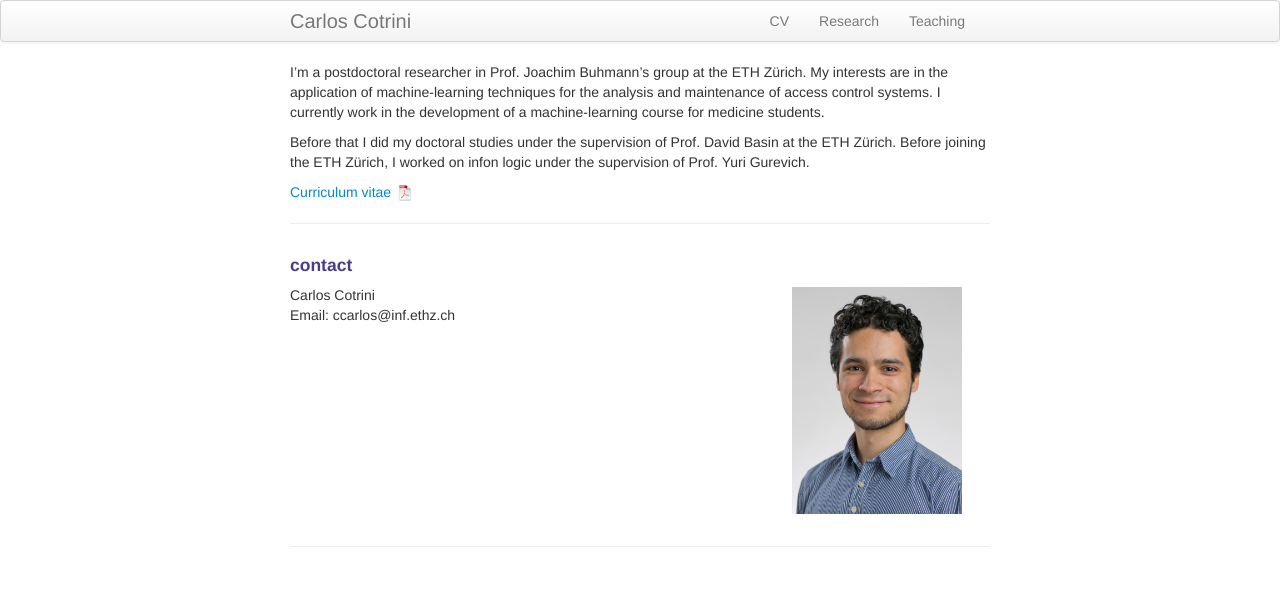
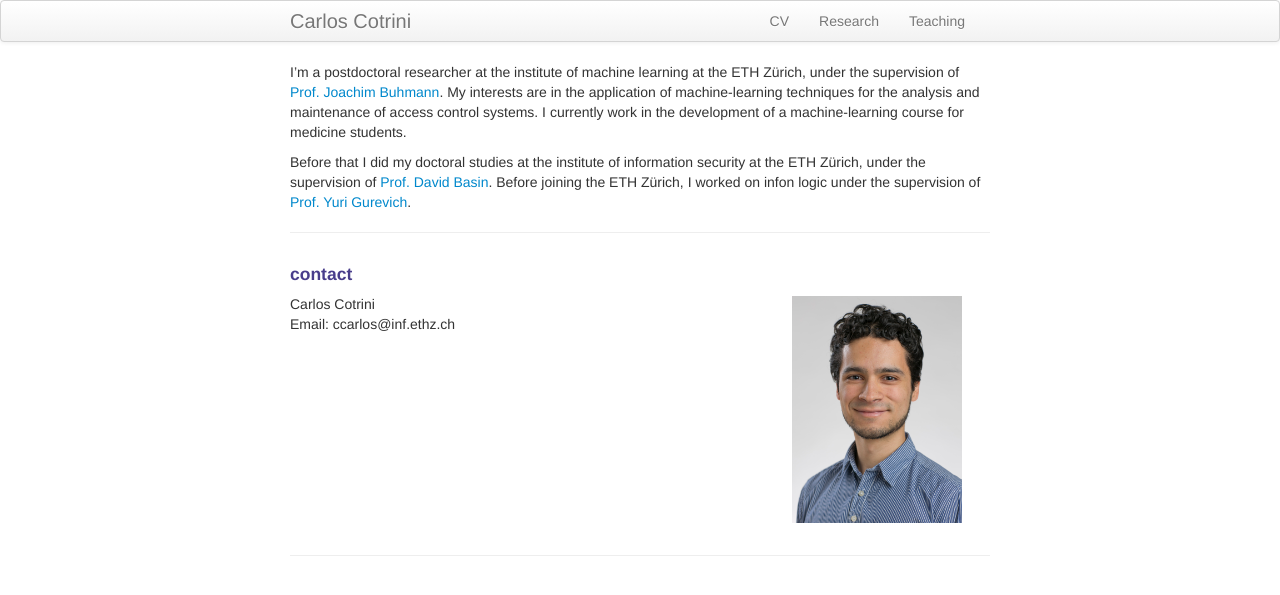
Before and after one commit to carloscotrini/carloscotrini.github.io, a Jekyll site: the page built from index.md, in a window 1280 px wide. Shown: the top 595 px of the page. Built offline with Jekyll 4.4.1, drawn with Linux system fonts in a browser that asks for light colours.

```diff
--- a/index.md
+++ b/index.md
@@ -5,18 +5,18 @@ description: Postdoctoral researcher at the ETH Zürich
 keywords: Teaching, computer science, access control, policy mining
 ---
 
-I'm a postdoctoral researcher in Prof. Joachim Buhmann's group at the ETH Zürich. My interests are in the application of machine-learning techniques for the analysis and maintenance of access control systems. I currently work in the development of a machine-learning course for medicine students.
+I'm a postdoctoral researcher at the institute of machine learning at the ETH Zürich, under the supervision of [Prof. Joachim Buhmann](https://ml.inf.ethz.ch/people/person-detail.html?persid=113456). My interests are in the application of machine-learning techniques for the analysis and maintenance of access control systems. I currently work in the development of a machine-learning course for medicine students.
 
-Before that I did my doctoral studies under the supervision of Prof. David Basin at the ETH Zürich. Before joining the ETH Zürich, I worked on infon logic under the supervision of Prof. Yuri Gurevich.
+Before that I did my doctoral studies at the institute of information security at the ETH Zürich, under the supervision of [Prof. David Basin](https://inf.ethz.ch/personal/basin/). Before joining the ETH Zürich, I worked on infon logic under the supervision of [Prof. Yuri Gurevich](http://web.eecs.umich.edu/~gurevich/).
 
-[Curriculum vitae ![CV as pdf]({{ BASE_PATH }}/pages/icons16/pdf-icon.png)]({{ BASE_PATH }}/assets/CV_carlos_cotrini.pdf)<br/>
+<!--[Curriculum vitae ![CV as pdf]({{ BASE_PATH }}/pages/icons16/pdf-icon.png)]({{ BASE_PATH }}/assets/CV_carlos_cotrini.pdf)<br/>-->
 
 
 ---
 
 
 <div class="container">
-<h4><a name="contact"></a>contact</h4>
+<h4><a name="Contact"></a>contact</h4>
 
     <div class="row-fluid">
         <div class="span5">
```
